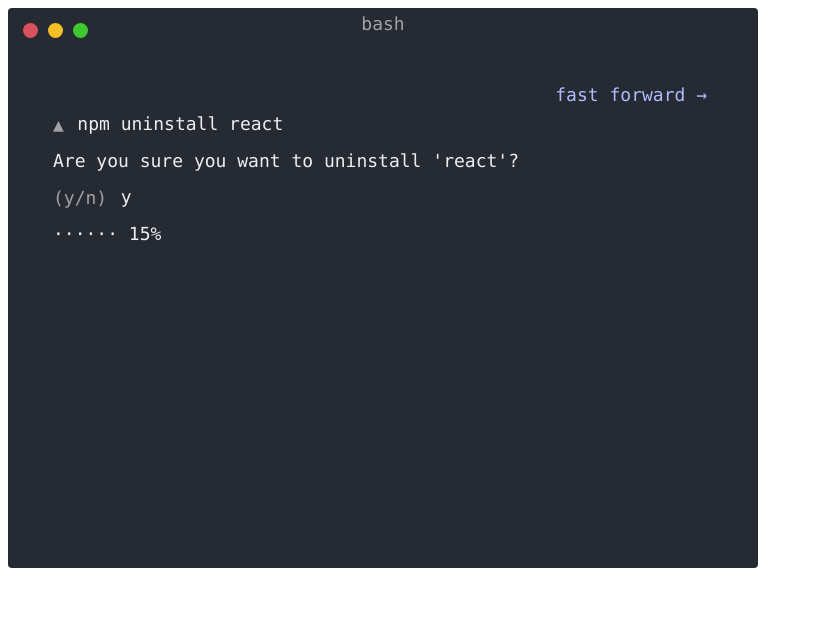
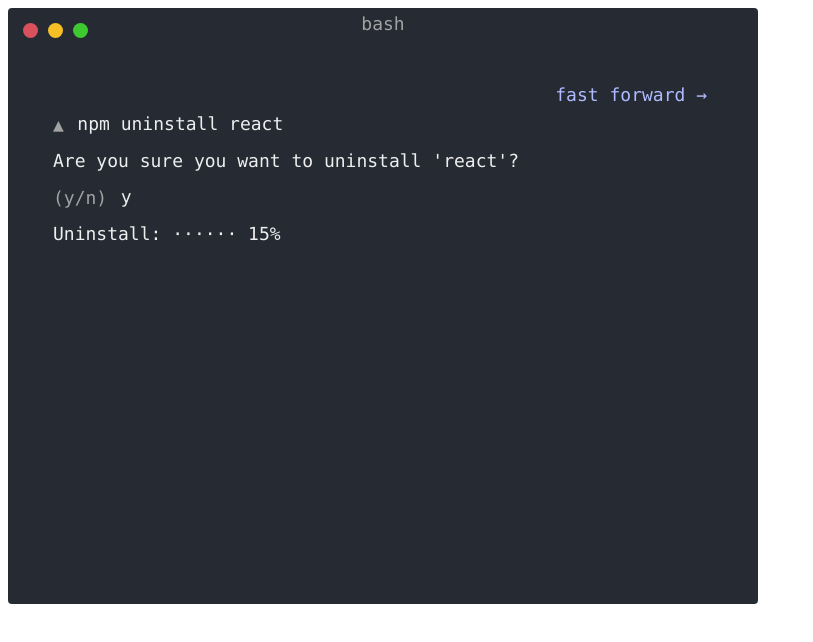
Before and after one commit to Lehoczky/vue-termynal, a Vue app: page / in a window 1280 px wide. Shown: the top 642 px of the page, without its empty margins (0-813 px from the left). Built offline with nearby package versions, Linux system fonts and the light colour scheme.

Commit message:
Improve progress component
- Adds the ability to have a text before the progress bar
- Adds an unknown progress animated indicator

Fixes #2

```diff
--- a/playground/App.vue
+++ b/playground/App.vue
@@ -3,8 +3,9 @@
     <vt-input prompt="▲">npm uninstall react</vt-input>
     <vt-text>Are you sure you want to uninstall 'react'?</vt-text>
     <vt-input prompt="(y/n)" :type-delay="1000">y</vt-input>
-    <vt-progress progress-char="·" />
+    <vt-progress progress-char="·">Uninstall:</vt-progress>
     <vt-text>Uninstalled 'react'</vt-text>
+    <vt-progress progress-unknown>Unknown processing time</vt-progress>
     <vt-input prompt="▲">node</vt-input>
     <vt-input prompt=">">Array(5).fill('🦄 ')</vt-input>
     <vt-text>['🦄', '🦄', '🦄', '🦄', '🦄']</vt-text>
--- a/src/components/VtProgress.vue
+++ b/src/components/VtProgress.vue
@@ -1,5 +1,7 @@
 <template>
-  <span class="vt__line" :style="style" />
+  <span class="vt__line" :style="style">
+    <slot />
+  </span>
 </template>
 
 <script>
@@ -10,6 +12,7 @@ export default defineComponent({
   name: "VtProgress",
   mixins: [TermynalLine],
   props: {
+    progressUnknown: { type: Boolean, default: false, required: false },
     progressLength: { type: Number, default: null, required: false },
     progressChar: { type: String, default: null, required: false },
     progressPercent: { type: Number, default: null, required: false },
@@ -23,7 +26,8 @@ export default defineComponent({
       const progressPercent =
         this.progressPercent ?? this.$parent.progressPercent
       const progressDelay = this.progressDelay ?? this.$parent.progressDelay
-
+      const unknownProgressChars = "⡀⡄⡆⡇⡏⡟⡿⣿⢿⢻⢹⢸⢰⢠⢀"
+      const currentContent = this.$el.textContent
       this.$el.textContent = ""
       this.visible = true
       const chars = progressChar.repeat(progressLength)
@@ -32,7 +36,17 @@ export default defineComponent({
         await this.wait(progressDelay)
 
         const percent = Math.round((i / chars.length) * 100)
-        this.$el.textContent = `${chars.slice(0, i)} ${percent}%`
+        if (this.progressUnknown == false) {
+          this.$el.textContent = `${currentContent} ${chars.slice(
+            0,
+            i
+          )} ${percent}%`
+        } else {
+          this.$el.textContent =
+            currentContent +
+            " " +
+            unknownProgressChars.charAt(i % unknownProgressChars.length)
+        }
         if (percent > progressPercent) {
           break
         }
```
